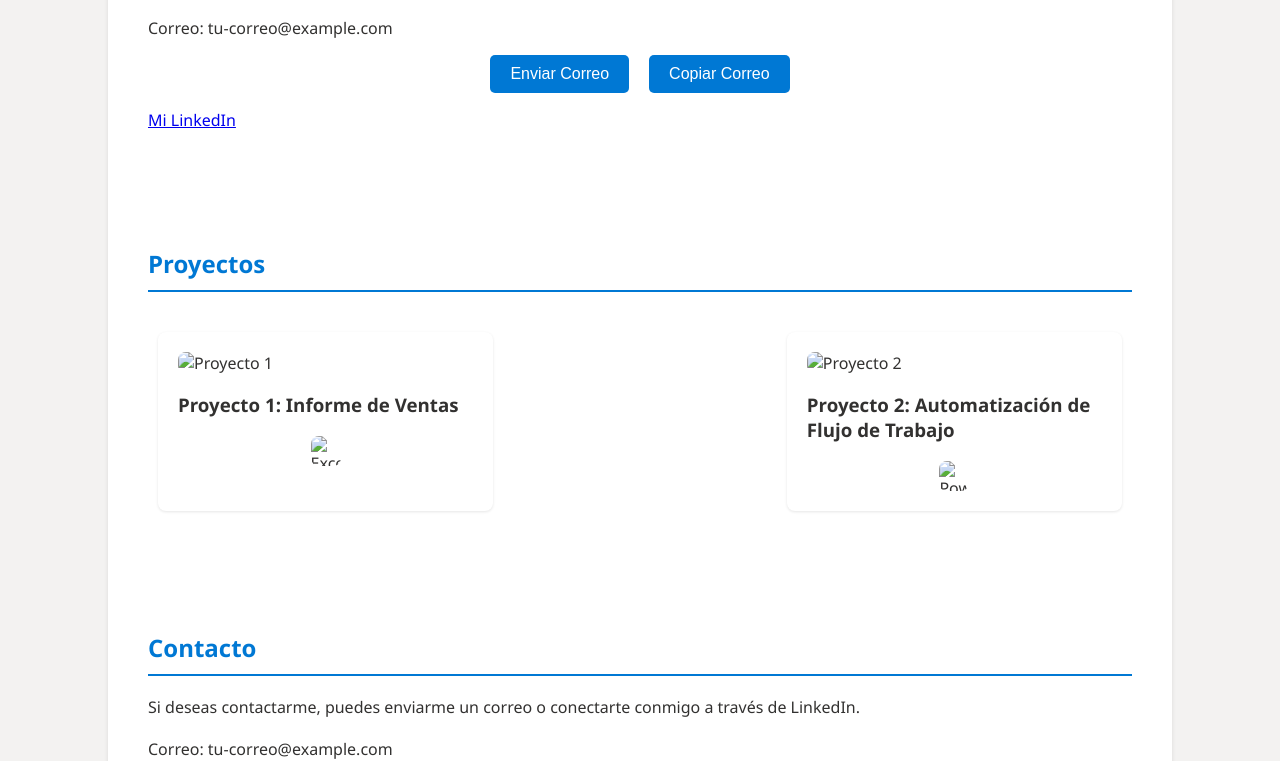
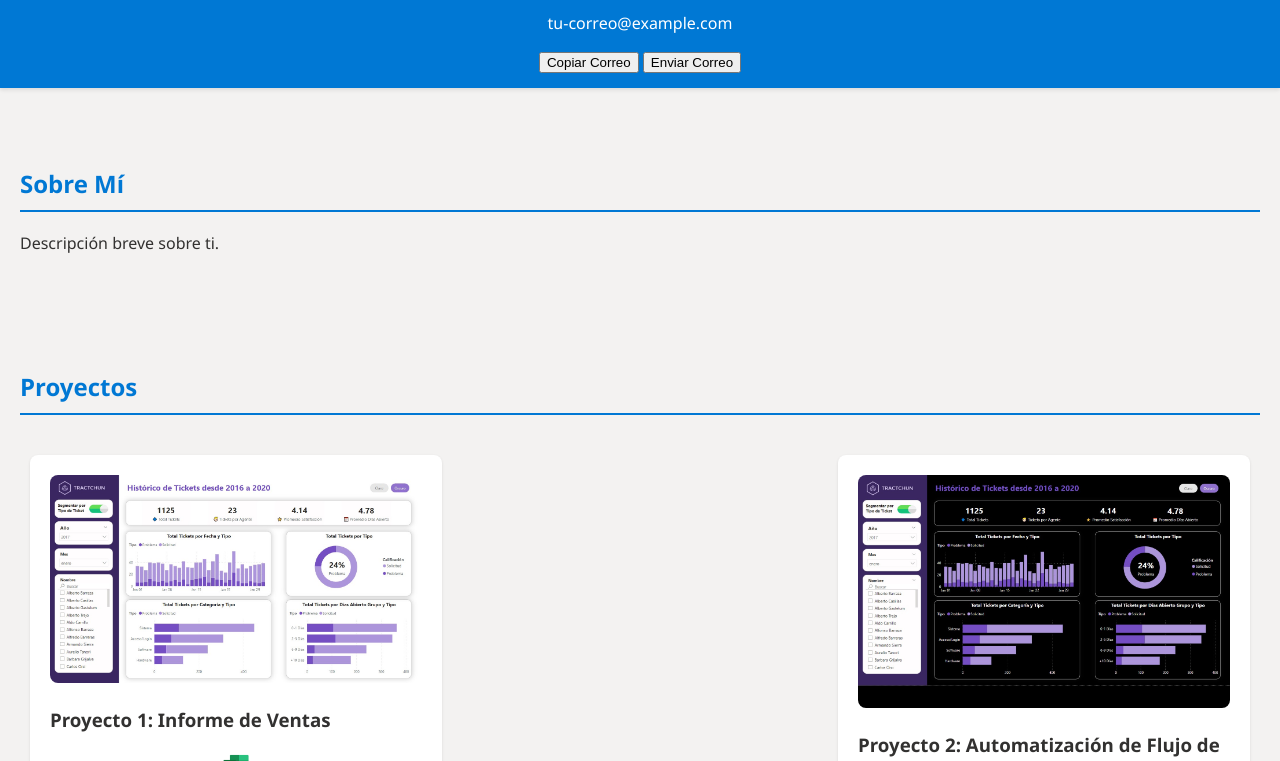
Before and after one commit to wendolyponce/wendoly.github.io, a plain HTML site: page index.html in a window 1280 px wide. Shown: the part 262-1023 px from the top of the page. Drawn offline with Linux system fonts and the light colour scheme.

Commit message:
Update index.html

```diff
--- a/index.html
+++ b/index.html
@@ -4,134 +4,51 @@
     <meta charset="UTF-8">
     <meta name="viewport" content="width=device-width, initial-scale=1.0">
     <title>Mi Portafolio</title>
-    <style>
-        body {
-            font-family: 'Segoe UI', Tahoma, Geneva, Verdana, sans-serif;
-            margin: 0;
-            padding: 0;
-            background-color: #f3f2f1;
-            color: #323130;
-        }
-        nav {
-            background-color: #0078d4;
-            color: white;
-            padding: 15px 0;
-            text-align: center;
-            box-shadow: 0 2px 4px rgba(0, 0, 0, 0.1);
-        }
-        nav a {
-            color: white;
-            margin: 0 20px;
-            text-decoration: none;
-            font-weight: 500;
-        }
-        nav a:hover {
-            text-decoration: underline;
-        }
-        .container {
-            width: 80%;
-            margin: 20px auto;
-            padding: 20px;
-            background-color: white;
-            box-shadow: 0 2px 4px rgba(0, 0, 0, 0.1);
-            border-radius: 8px;
-        }
-        .section {
-            margin: 40px 0;
-            padding: 20px;
-        }
-        .section h2 {
-            color: #0078d4;
-            border-bottom: 2px solid #0078d4;
-            padding-bottom: 10px;
-        }
-        .projects {
-            display: flex;
-            flex-wrap: wrap;
-            justify-content: space-between;
-        }
-        .project {
-            background: white;
-            margin: 20px 10px;
-            padding: 20px;
-            border-radius: 8px;
-            box-shadow: 0 1px 3px rgba(0, 0, 0, 0.1);
-            width: 30%;
-        }
-        .project img {
-            width: 100%;
-            border-radius: 8px;
-        }
-        .project .technologies {
-            margin-top: 10px;
-            display: flex;
-            justify-content: center;
-        }
-        .project .technologies img {
-            width: 30px;
-            height: 30px;
-            margin: 0 5px;
-        }
-        .contact-info {
-            margin-top: 20px;
-        }
-        .contact-buttons {
-            display: flex;
-            justify-content: center;
-            margin-top: 10px;
-        }
-        .contact-buttons button {
-            margin: 0 10px;
-            padding: 10px 20px;
-            font-size: 16px;
-            cursor: pointer;
-            border: none;
-            border-radius: 5px;
-            background-color: #0078d4;
-            color: white;
-            transition: background-color 0.3s;
-        }
-        .contact-buttons button:hover {
-            background-color: #005a9e;
-        }
-    </style>
+    <link rel="stylesheet" href="css/styles.css">
 </head>
 <body>
+    <div class="sidebar">
+        <div class="profile">
+            <img src="img/perfil.jpg" alt="WENDOLY PONCE">
+            <h2>WENDOLY PONCE</h2>
+            <h3>Power Platform Developer<br>Consultor SAP BW/4HANA</h3>
+            <a href="https://www.linkedin.com/in/wendolyponce/" target="_blank">
+                <img src="img/icons/linkedin.png" alt="LinkedIn">
+            </a>
+        </div>
         <nav>
             <a href="#about">Sobre Mí</a>
             <a href="#projects">Proyectos</a>
             <a href="#contact">Contacto</a>
+            <div class="contact-info">
+                <p><span id="email">tu-correo@example.com</span></p>
+                <button onclick="copyEmail()">Copiar Correo</button>
+                <button onclick="sendEmail()">Enviar Correo</button>
+            </div>
         </nav>
-    <div class="container">
+    </div>
+    <div class="content">
         <div id="about" class="section">
             <h2>Sobre Mí</h2>
             <p>Descripción breve sobre ti.</p>
-            <div class="contact-info">
-                <p>Correo: <span id="email">tu-correo@example.com</span></p>
-                <div class="contact-buttons">
-                    <button onclick="sendEmail()">Enviar Correo</button>
-                    <button onclick="copyEmail()">Copiar Correo</button>
-                </div>
-                <p><a href="https://linkedin.com/in/tu-perfil" target="_blank">Mi LinkedIn</a></p>
-            </div>
         </div>
         <div id="projects" class="section">
             <h2>Proyectos</h2>
             <div class="projects">
                 <!-- Proyecto 1 -->
                 <div class="project">
-                    <img src="ruta/a/la/imagen1.jpg" alt="Proyecto 1">
+                    <img src="img/proyectos/proyecto1.jpg" alt="Proyecto 1">
                     <h3>Proyecto 1: Informe de Ventas</h3>
                     <div class="technologies">
-                        <img src="ruta/a/icono-excel.png" alt="Excel">
+                        <img src="img/icons/excel.png" alt="Excel">
                     </div>
                 </div>
                 <!-- Proyecto 2 -->
                 <div class="project">
-                    <img src="ruta/a/la/imagen2.jpg" alt="Proyecto 2">
+                    <img src="img/proyectos/proyecto2.jpg" alt="Proyecto 2">
                     <h3>Proyecto 2: Automatización de Flujo de Trabajo</h3>
                     <div class="technologies">
-                        <img src="ruta/a/icono-power-automate.png" alt="Power Automate">
+                        <img src="img/icons/power-automate.png" alt="Power Automate">
                     </div>
                 </div>
                 <!-- Agrega más proyectos aquí -->
@@ -141,25 +58,12 @@
             <h2>Contacto</h2>
             <p>Si deseas contactarme, puedes enviarme un correo o conectarte conmigo a través de LinkedIn.</p>
             <div class="contact-info">
-                <p>Correo: <span id="email-contact">tu-correo@example.com</span></p>
-                <div class="contact-buttons">
+                <p><span id="email-contact">tu-correo@example.com</span></p>
+                <button onclick="copyEmail()">Copiar Correo</button>
                 <button onclick="sendEmail()">Enviar Correo</button>
-                    <button onclick="copyEmail()">Copiar Correo</button>
-                </div>
-                <p><a href="https://linkedin.com/in/tu-perfil" target="_blank">Mi LinkedIn</a></p>
             </div>
         </div>
     </div>
-    <script>
-        function sendEmail() {
-            window.location.href = 'mailto:' + document.getElementById('email').innerText;
-        }
-        function copyEmail() {
-            const email = document.getElementById('email').innerText;
-            navigator.clipboard.writeText(email).then(() => {
-                alert('Correo copiado al portapapeles');
-            });
-        }
-    </script>
+    <script src="js/scripts.js"></script>
 </body>
 </html>
```
Lines whose indentation alone changed are shown as unchanged.
